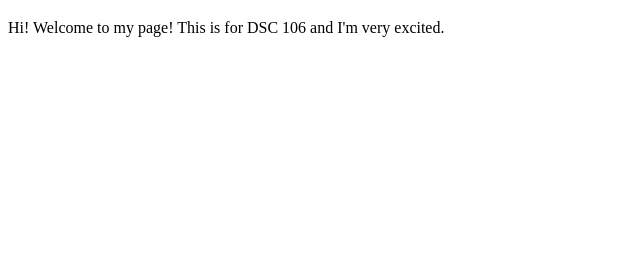
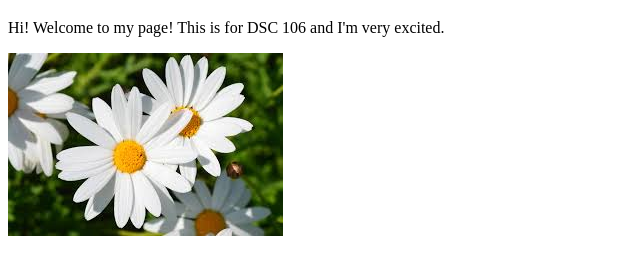
Before and after one commit to mkishore3/portfolio, a plain HTML site: page index.html in a window 1280 px wide. Shown: the part 61-336 px from the top of the page, without its empty margins (0-640 px from the left). Drawn offline with Linux system fonts and the light colour scheme.

Commit message:
image added

```diff
--- a/index.html
+++ b/index.html
@@ -8,5 +8,6 @@
 <body>
     <h1>Mythri Kishore</h1>
     <p>Hi! Welcome to my page! This is for DSC 106 and I'm very excited.</p>
+    <img src="images/daisy.jpg" alt="white daisies with yellow center">
 </body>
 </html>
```
